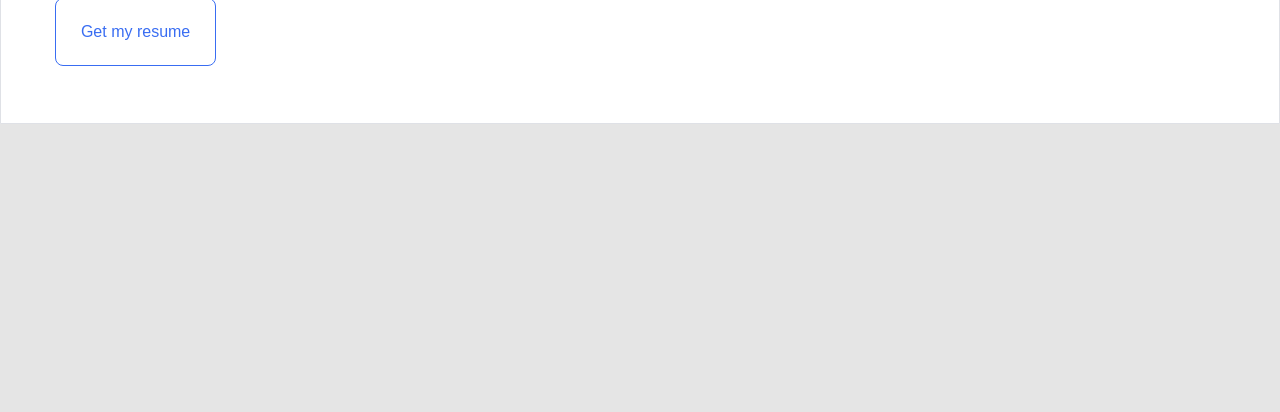
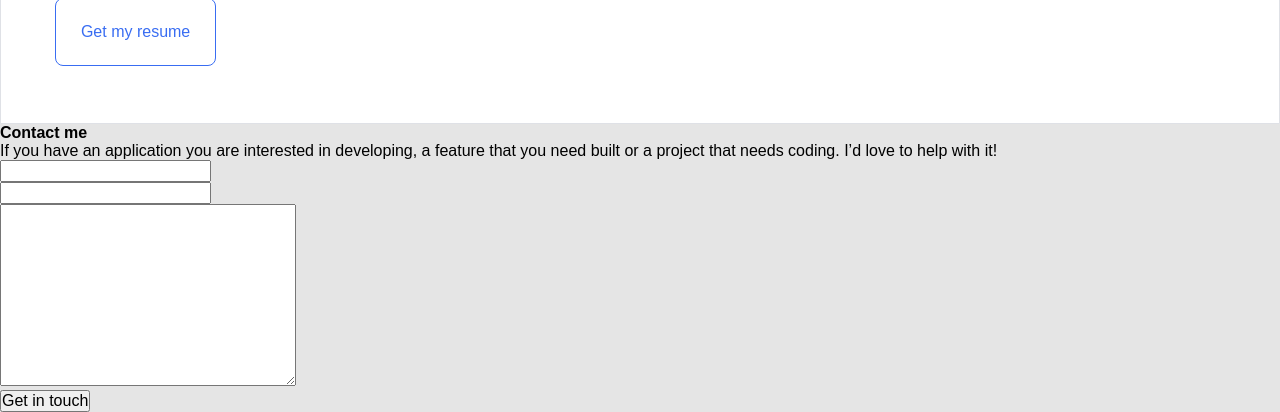
Before and after one commit to JhonatanErosa/Project-2_Portfolio.io, a website: page index.html in a window 1280 px wide. Shown: the part 4694-5106 px from the top of the page. Before the commit the page ends 4818 px from the top, so only its background shows below. Drawn offline with Linux system fonts and the light colour scheme.

Commit message:
Add contact section_html file

```diff
--- a/index.html
+++ b/index.html
@@ -183,5 +183,33 @@
             </li>
         </ul>
     </section>
+    <section>
+        <div class="contact-title">
+            <h2>Contact me</h2>
+        </div>
+        <div class="contact-text">
+            <p>If you have an application you are interested in developing, a feature that you need built or a project that needs coding.
+                I’d love to help with it!</p>
+        </div>
+        <form action="">
+            <ul>
+                <li>
+                    <label for="name"></label>
+                    <input type="text" name="user_name" id="name">
+                </li>
+                <li>
+                    <label for="mail"></label>
+                    <input type="mail" name="user_name" id="mail">
+                </li>
+                <li>
+                    <label for="msg"></label>
+                    <textarea name="user_message" id="msg" cols="30" rows="10"></textarea>
+                </li>
+                <li>
+                    <button>Get in touch</button>
+                </li>
+            </ul>
+        </form>
+    </section>
 </body>
 </html>
```
Also changed, not shown: src/img/contact form shapes-mobile.svg (added), src/img/contact form shapes-mobile@2x.png (added).
